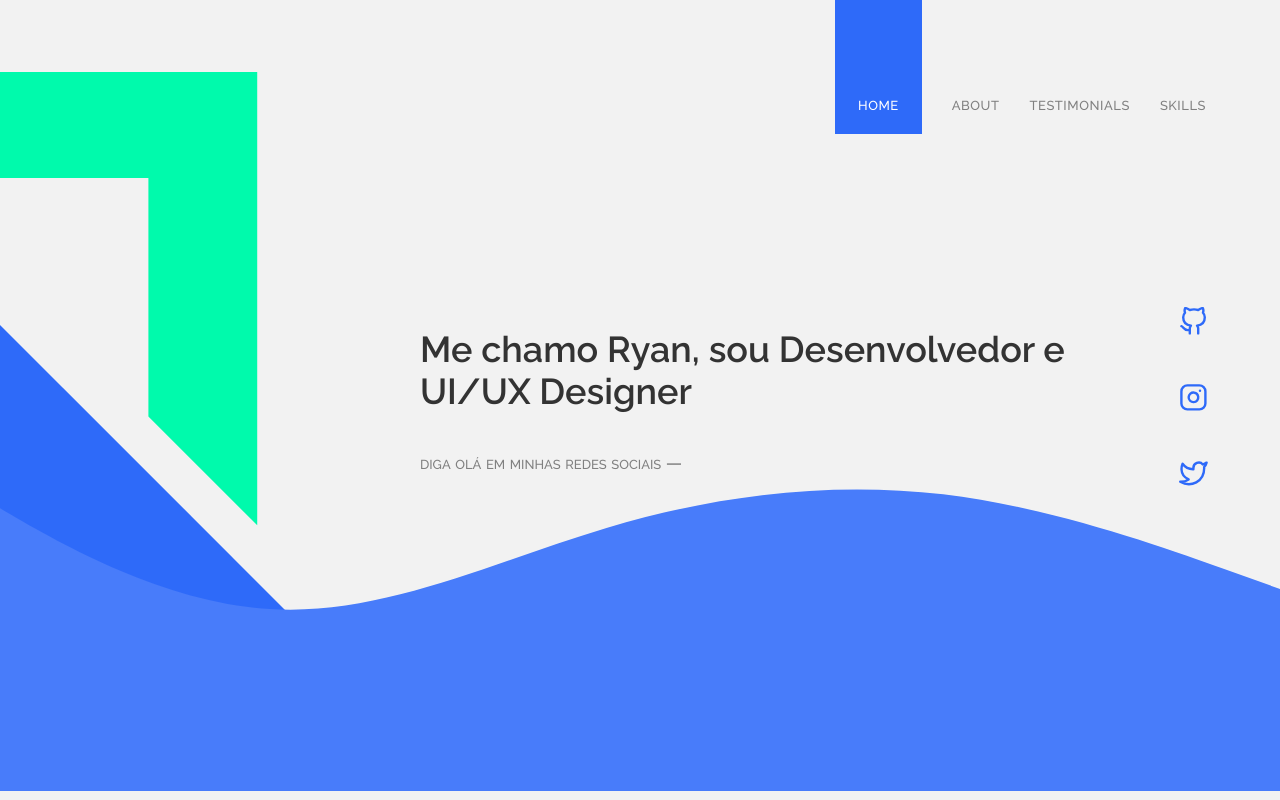
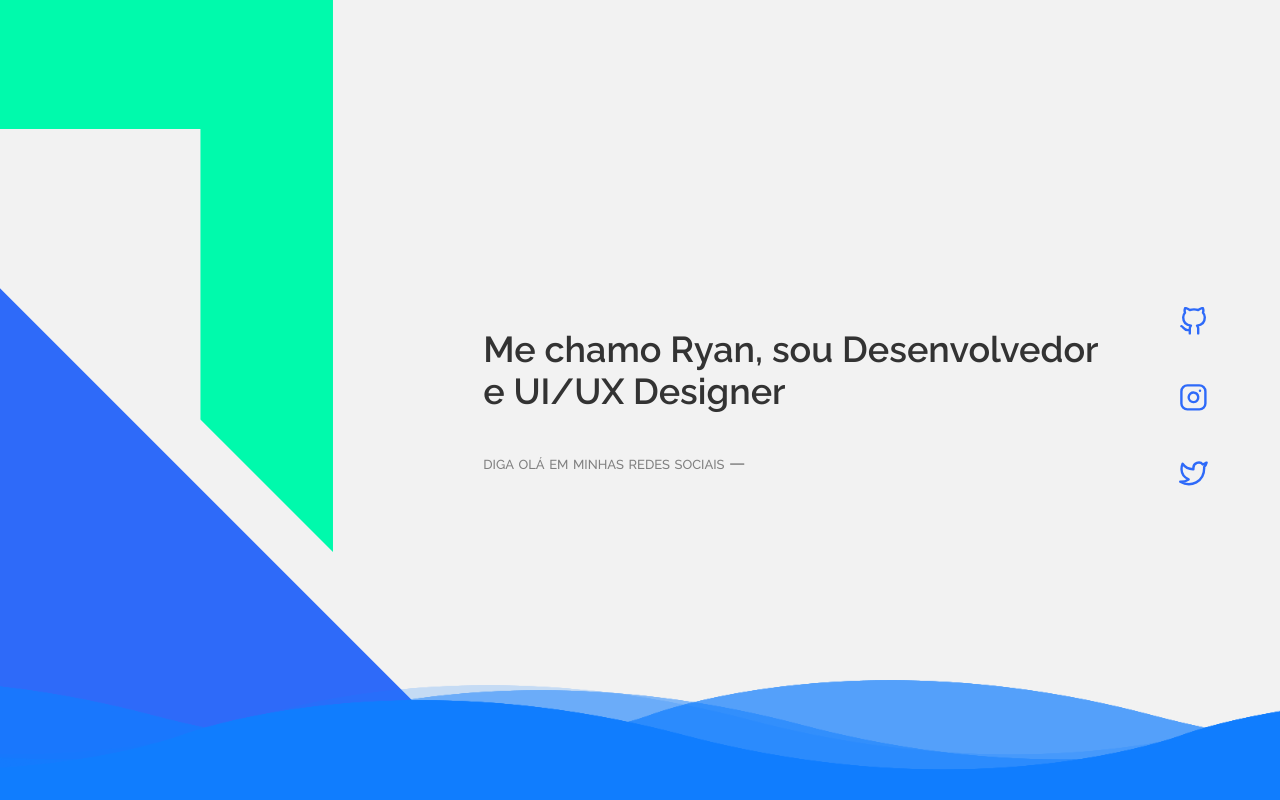
Before and after one commit to ryansldev/my-old-website, a Next.js app: page / in a window 1280 px wide. Built offline with nearby package versions, Linux system fonts and the light colour scheme.

Commit message:
:ocean: Added better waves

```diff
--- /dev/null
+++ b/src/components/Wave/index.tsx
@@ -0,0 +1,13 @@
+import styles from './styles.module.scss';
+
+export function Wave({children}) {
+  return (
+    <div className={styles.waveContainer}>
+      <div className={`${styles.wave} ${styles.wave1}`} />
+      <div className={`${styles.wave} ${styles.wave2}`} />
+      <div className={`${styles.wave} ${styles.wave3}`} />
+      <div className={`${styles.wave} ${styles.wave4}`} />
+      {children}
+    </div>
+  );
+};
--- /dev/null
+++ b/src/components/Wave/styles.module.scss
@@ -0,0 +1,67 @@
+.waveContainer {
+  position: relative;
+  width: 100%;
+  height: 100vh;
+  background: var(--gray-50);
+  overflow: hidden;
+
+  .wave {
+    position: absolute;
+    bottom: 0;
+    left: 0;
+    width: 100%;
+    height: 100px;
+    background: url(../../../public/wave.png);
+    background-size: 1000px 100px;
+  }
+
+  .wave.wave1 {
+    animation: animateWave 30s linear infinite;
+    z-index: 1000;
+    opacity: 1;
+    animation-delay: 0s;
+    bottom: 0;
+  }
+
+  .wave.wave2 {
+    animation: animateWave2 15s linear infinite;
+    z-index: 999;
+    opacity: 0.5;
+    animation-delay: -5s;
+    bottom: 10px;
+  }
+
+  .wave.wave3 {
+    animation: animateWave 30s linear infinite;
+    z-index: 998;
+    opacity: 0.2;
+    animation-delay: -2s;
+    bottom: 15px;
+  }
+
+  .wave.wave4 {
+    animation: animateWave2 30s linear infinite;
+    z-index: 997;
+    opacity: 0.7;
+    animation-delay: -5s;
+    bottom: 20px;
+  }
+
+  @keyframes animateWave {
+    0% {
+      background-position-x: 0;
+    }
+    100% {
+      background-position-x: 1000px;
+    }
+  }
+
+  @keyframes animateWave2 {
+    0% {
+      background-position-x: 0;
+    }
+    100% {
+      background-position-x: -1000px;
+    }
+  }
+}
--- a/src/pages/_document.tsx
+++ b/src/pages/_document.tsx
@@ -5,7 +5,6 @@ export default class MyDocument extends Document {
     return(
       <Html>
         <Head>
-        <meta name="viewport" content="width=device-width, initial-scale=1.0, maximum-scale=1.0,user-scalable=0" />
           <link rel="shortcut icon" href="/favicon.png" />
           <link rel="preconnect" href="https://fonts.gstatic.com" />
           <link href="https://fonts.googleapis.com/css2?family=Open+Sans&family=Raleway:wght@400;500;600&display=swap" rel="stylesheet" />
--- a/src/pages/home.module.scss
+++ b/src/pages/home.module.scss
@@ -1,42 +1,32 @@
 .homepage {
-  // @media (max-width: 768px) {
-  //   padding-top: 30rem;
-  // }
-
   .heroContainer {
     display: flex;
     align-items: center;
-    justify-content: center;
+    justify-content: space-between;
     padding-right: 4.5rem;
     height: 100vh;
+    width: 100%;
 
     .logoContainer {
-      position: relative;
-      left: -1rem;
+      position: absolute;
+      left: 0;
+      bottom: 0;
       height: 100vh;
-      width: 40vw;
+      width: 100%;
 
       background-image: url('/logo-header.svg');
-      background-position: center;
+      background-position: bottom 0 left 0;
       background-size: contain;
       background-repeat: no-repeat;
     }
 
-    @media (min-width: 1457px) {
+    @media (max-width: 1300px) {
       .logoContainer {
-        position: relative;
-        left: 0;
-        height: 100vh;
-        width: 37vw;
-
-        background-image: url('/logo.svg');
-        background-position: center;
-        background-size: contain;
-        background-repeat: no-repeat;
+        width: 50%;
       }
     }
 
-    @media (max-width: 1024px) {
+    @media (max-width: 600px) {
       .logoContainer {
         display: none;
       }
@@ -46,6 +36,7 @@
       display: flex;
       flex-direction: column;
       gap: 40px;
+      margin-left: 40%;
 
       h1 {
         width: 90%;
@@ -67,46 +58,39 @@
       }
     }
 
-    @media (max-width: 425px) {
+    @media (max-width: 1024px) {
       .networks {
         display: flex;
         flex-direction: row;
+        margin-left: 40%;
+        margin-top: 30px;
+      }
+    }
 
-        margin-top: 30px;
+    @media (max-width: 600px) {
+      .helloContainer {
+        margin-left: 0;
+      }
+
+      .networks {
+        margin: 30px 0 0 0;
       }
     }
   }
 
   @media (max-width: 1024px) {
     .heroContainer {
+      display: flex;
+      flex-direction: column;
+      justify-content: center;
+      align-items: flex-start;
+    }
+  }
+
+  @media (max-width: 600px) {
+    .heroContainer {
       padding-left: 2rem;
       padding-right: 2rem;
     }
   }
-
-  @media (max-width: 425px) {
-    .heroContainer {
-      display: flex;
-      flex-direction: column;
-      align-items: flex-start;
-    }
-  }
-
-  .primaryWave {
-    position: absolute;
-    width: 100%;
-    display: flex;
-    bottom: -12%;
-
-    img {
-      width: 100%;
-      height: 100%;
-    }
-  }
-
-  @media (max-width: 1300px) {
-    .primaryWave {
-      bottom: 1%;
-    }
-  }
 }
--- a/src/pages/index.tsx
+++ b/src/pages/index.tsx
@@ -1,23 +1,24 @@
 import styles from './home.module.scss';
 import Head from "next/head";
 
+import { Wave } from '../components/Wave';
 import { FiGithub, FiInstagram, FiTwitter } from 'react-icons/fi';
 
 export default function Home() {
   return (
     <div className={styles.homepage}>
       <Head>
+        <meta name="viewport" content="width=device-width, initial-scale=1.0, maximum-scale=1.0,user-scalable=0" />
         <title>Ryan Lima — Developer and UI/UX Design</title>
       </Head>
 
+      <Wave>
         <div className={styles.heroContainer}>
           <div className={styles.logoContainer} />
-
           <div className={styles.helloContainer}>
             <h1>Me chamo Ryan, sou Desenvolvedor e UI/UX Designer</h1>
             <h3>diga olá em minhas redes sociais —</h3>
           </div>
-
           <div className={styles.networks}>
             <a target="_blank" href="https://github.com/ryansldev">
               <FiGithub />
@@ -30,10 +31,7 @@ export default function Home() {
             </a>
           </div>
         </div>
-
-      <div className={styles.primaryWave}>
-        <img src='/primary-wave.svg' />
-      </div>
+      </Wave>
 
     </div>
   )
```
Also changed, not shown: public/wave.png (added). Lines whose indentation alone changed are shown as unchanged.
